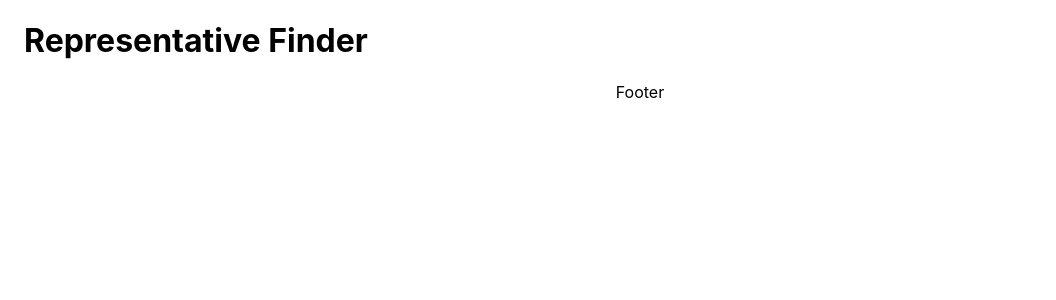
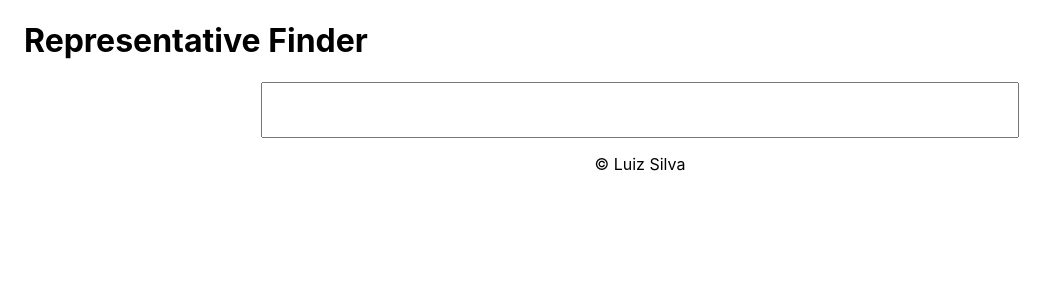
Before and after one commit to LSilva30/representative-finder-ls, a React (Create React App) app: page / in a window 1280 px wide. Shown: the top 300 px of the page, without its empty margins (0-1056 px from the left). Built offline with nearby package versions, Linux system fonts and the light colour scheme.

Commit message:
added hook and state

```diff
--- a/src/App.css
+++ b/src/App.css
@@ -5,3 +5,12 @@
 .footer {
   text-align: center;
 }
+
+.search-container {
+  text-align: center;
+}
+
+.search-bar {
+  width: 750px;
+  height: 50px;
+}
--- a/src/App.js
+++ b/src/App.js
@@ -1,11 +1,13 @@
 import './App.css'
 import Footer from './components/Footer'
 import Header from './components/Header'
+import RepresentativeSearch from './components/RepresentativeSearch'
 
 function App() {
   return (
     <div>
       <Header />
+      <RepresentativeSearch />
       <Footer />
     </div>
   )
--- a/src/components/Footer.js
+++ b/src/components/Footer.js
@@ -1,6 +1,6 @@
 function Footer() {
     return (
-    <p className="footer">Footer</p>
+    <p className="footer"> &copy; Luiz Silva</p>
     )
 }
 
--- /dev/null
+++ b/src/components/RepresentativeSearch.js
@@ -0,0 +1,19 @@
+import { useState } from 'react'
+
+function RepresentativeSearch() {
+  const [address, setAddress] = useState('')
+
+  return (
+    <div className="search-container">
+      <input
+      name="addressSearch"
+      type="text"
+      className="search-bar"
+      value={address}
+      onChange={event => setAddress(event.target.value)}
+      />
+    </div>
+  )
+}
+
+export default RepresentativeSearch
```
